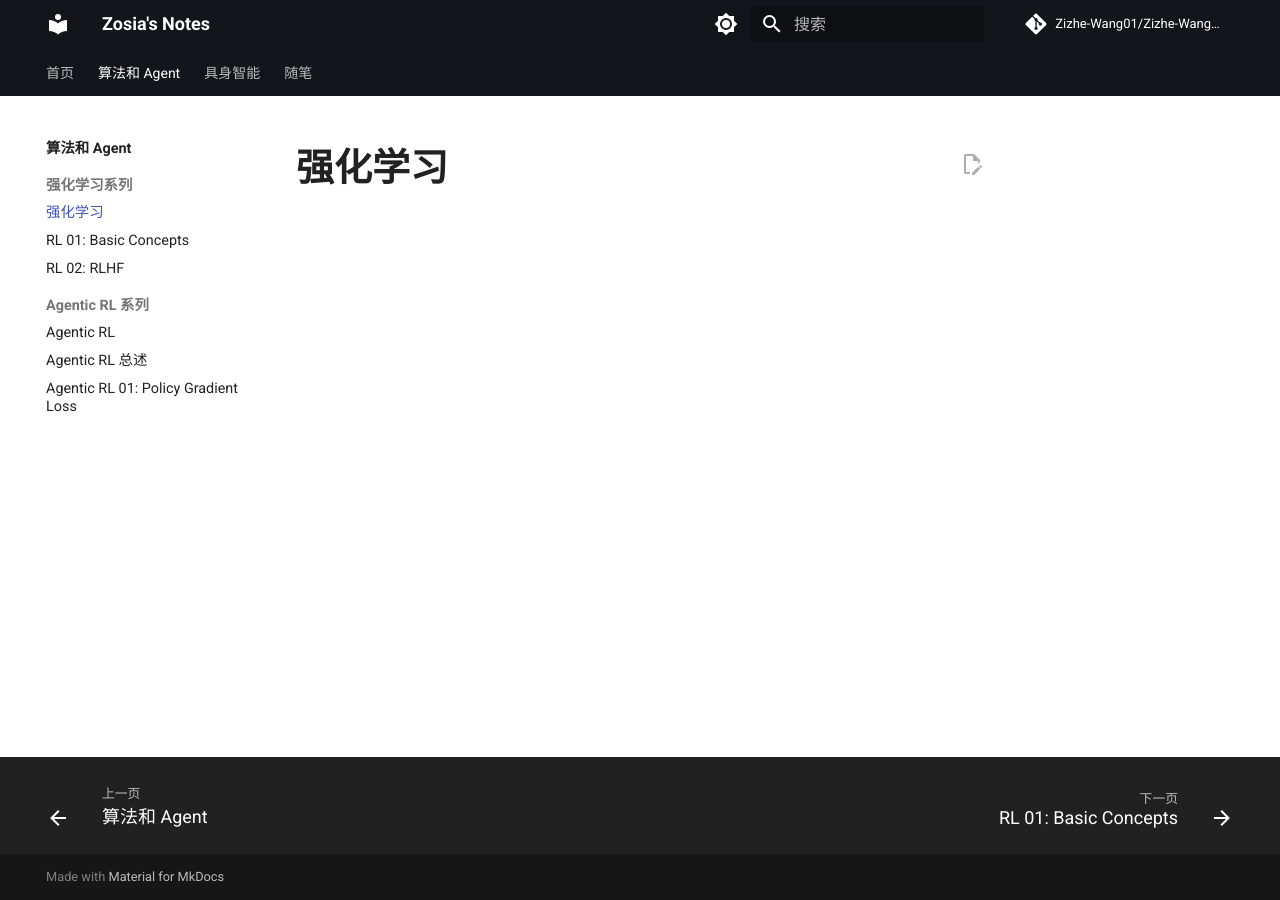
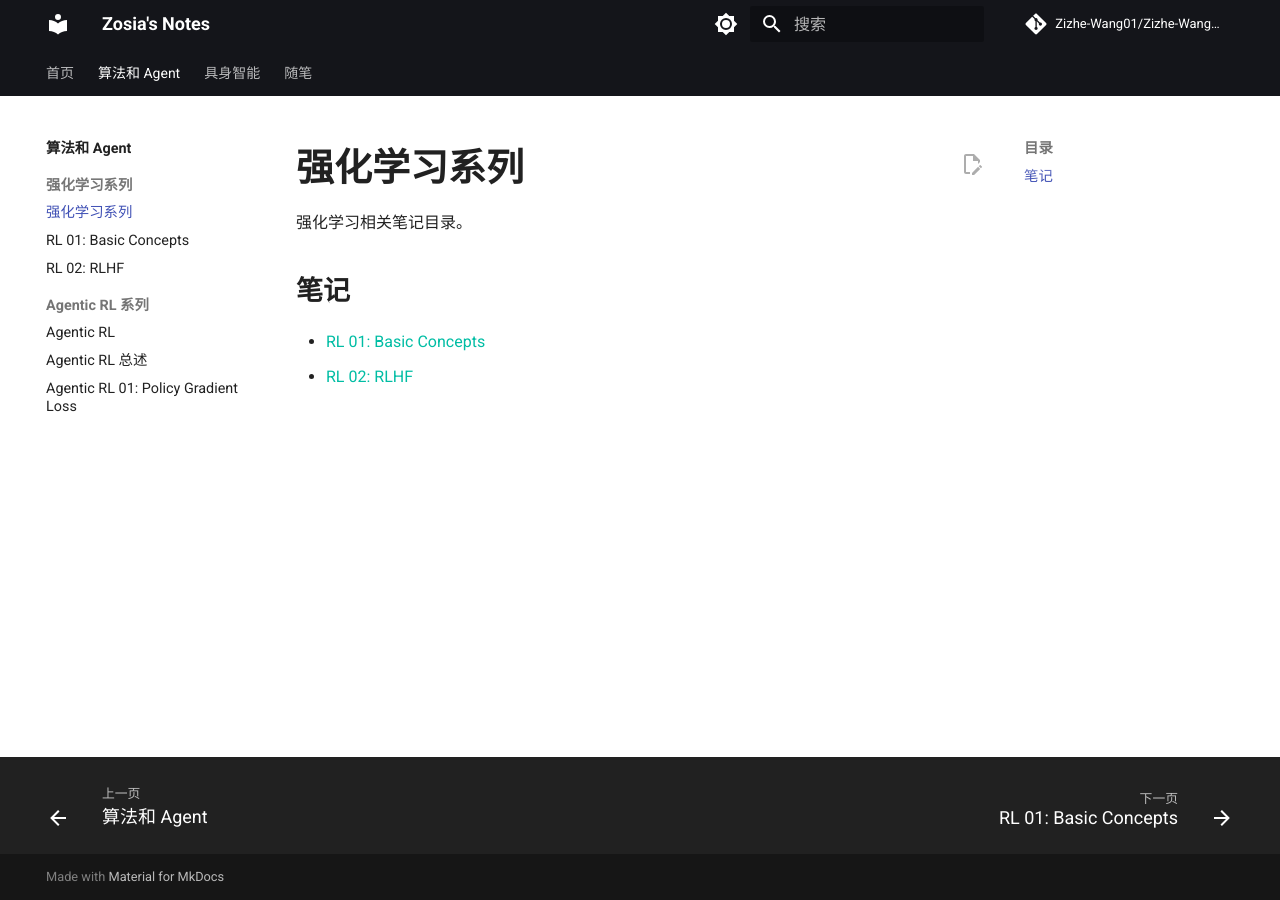
Before and after one commit to Zizhe-Wang01/Zizhe-Wang01.github.io, an MkDocs documentation site: the page built from docs/ai/reinforcement-learning.md, in a window 1280 px wide. Built offline with MkDocs 1.6.1 and Material for MkDocs 9.7.7, drawn with Linux system fonts in a browser that asks for light colours; comment, search, counter and statistics services are not loaded.

```diff
--- a/docs/ai/reinforcement-learning.md
+++ b/docs/ai/reinforcement-learning.md
@@ -1 +1,8 @@
-# 强化学习
+# 强化学习系列
+
+强化学习相关笔记目录。
+
+## 笔记
+
+- [RL 01: Basic Concepts](rl_01.md)
+- [RL 02: RLHF](rlhf.md)
```
Also changed, not shown: docs/ai/agenticrl.md (+1 -1 lines).
